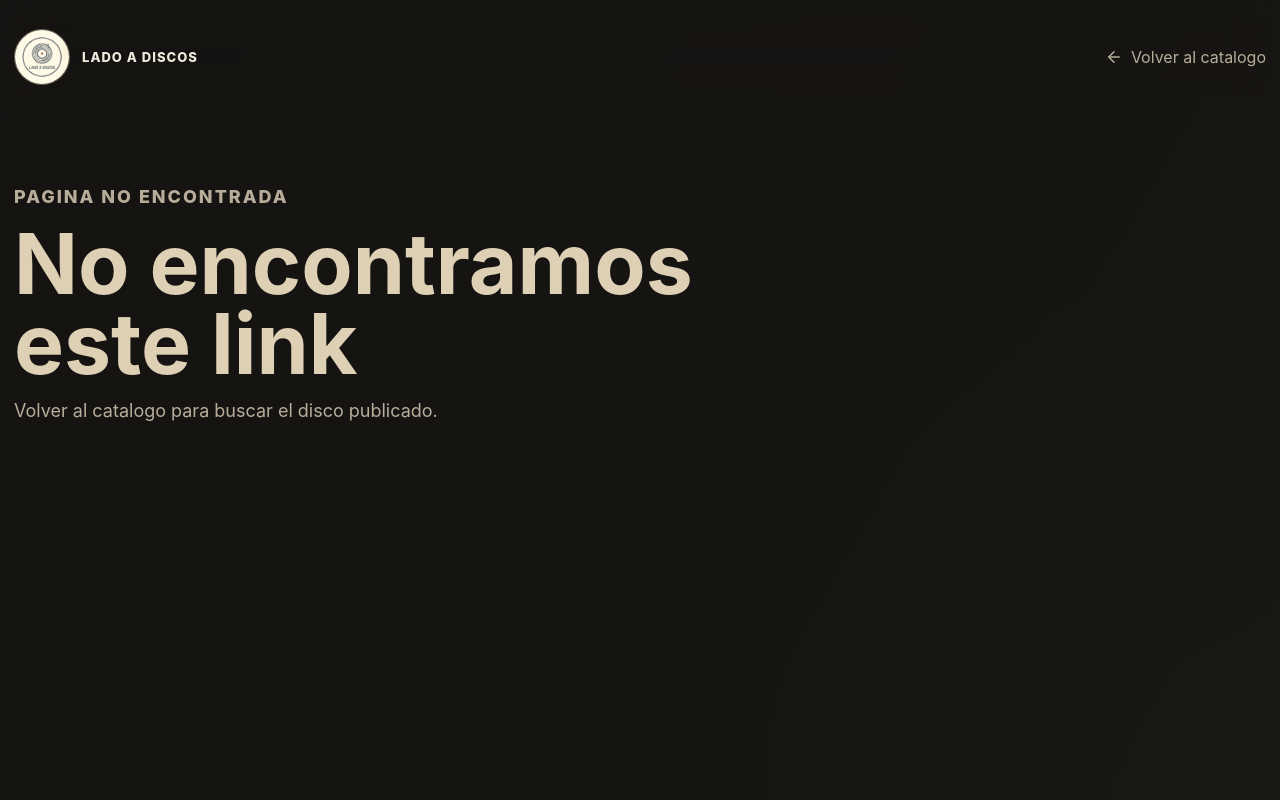
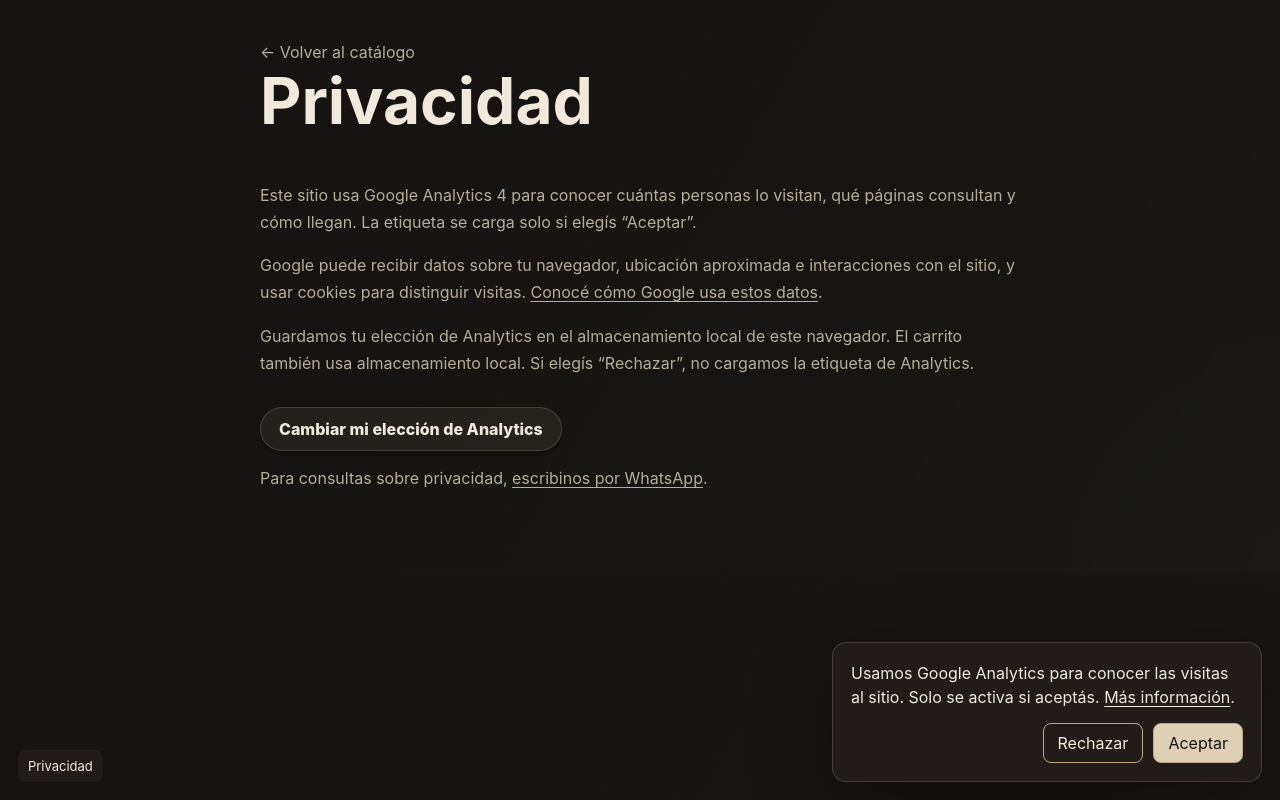
Before and after one commit to gerogoya/lado-a-discos-web-store, a Next.js app: page /privacidad in a window 1280 px wide. Before the commit this address had no page. Built offline with nearby package versions, Linux system fonts and the light colour scheme.

Commit message:
Add consent-based Google Analytics tracking

```diff
--- a/app/globals.css
+++ b/app/globals.css
@@ -1357,3 +1357,33 @@ p {
     width: 100%;
   }
 }
+
+.analytics-consent {
+  position: fixed;
+  z-index: 90;
+  right: 18px;
+  bottom: 18px;
+  width: min(430px, calc(100vw - 36px));
+  padding: 18px;
+  border: 1px solid var(--line);
+  border-radius: 14px;
+  background: #211c19;
+  box-shadow: var(--shadow);
+}
+
+.analytics-consent p { margin: 0 0 14px; line-height: 1.5; }
+.analytics-consent a, .privacy-page a:not(.back-link) { text-decoration: underline; text-underline-offset: 3px; }
+.analytics-consent-actions { display: flex; gap: 10px; justify-content: flex-end; }
+.analytics-consent-actions button { padding: 9px 14px; border: 1px solid var(--paper-dim); border-radius: 8px; background: transparent; color: var(--ink); }
+.analytics-consent-actions button:last-child { background: var(--paper); color: var(--charcoal); }
+.analytics-consent-actions button:focus-visible, .privacy-link:focus-visible { outline: 2px solid #9be2ca; outline-offset: 3px; }
+.privacy-link { position: fixed; z-index: 41; left: 18px; bottom: 18px; padding: 8px 10px; border-radius: 8px; background: #211c19; font-size: 13px; }
+.privacy-page { max-width: 760px; padding-top: 42px; }
+.privacy-page h1 { font-size: clamp(38px, 6vw, 64px); }
+.privacy-page p { color: var(--muted); line-height: 1.7; }
+.privacy-preferences { margin: 14px 0; }
+
+@media (max-width: 560px) {
+  .analytics-consent { right: 9px; bottom: 9px; width: calc(100vw - 18px); }
+  .privacy-link { left: 9px; bottom: 9px; }
+}
--- a/app/layout.tsx
+++ b/app/layout.tsx
@@ -1,5 +1,6 @@
 import type { Metadata } from "next";
 import { AuthRedirectHandler } from "@/components/AuthRedirectHandler";
+import { AnalyticsConsent } from "@/components/AnalyticsConsent";
 import "./globals.css";
 
 export const metadata: Metadata = {
@@ -22,6 +23,7 @@ export default function RootLayout({
       <body suppressHydrationWarning>
         <AuthRedirectHandler />
         {children}
+        <AnalyticsConsent />
       </body>
     </html>
   );
--- /dev/null
+++ b/app/privacidad/page.tsx
@@ -0,0 +1,22 @@
+import Link from "next/link";
+import { PrivacyPreferences } from "@/components/PrivacyPreferences";
+import { buildWhatsAppUrl } from "@/lib/store-config";
+
+export const metadata = {
+  title: "Privacidad | LADO A DISCOS",
+  description: "Información sobre Google Analytics y las preferencias de privacidad de LADO A DISCOS."
+};
+
+export default function PrivacyPage() {
+  return (
+    <main className="site-shell privacy-page">
+      <Link className="back-link" href="/">← Volver al catálogo</Link>
+      <h1>Privacidad</h1>
+      <p>Este sitio usa Google Analytics 4 para conocer cuántas personas lo visitan, qué páginas consultan y cómo llegan. La etiqueta se carga solo si elegís “Aceptar”.</p>
+      <p>Google puede recibir datos sobre tu navegador, ubicación aproximada e interacciones con el sitio, y usar cookies para distinguir visitas. <a href="https://policies.google.com/technologies/partner-sites" target="_blank" rel="noreferrer">Conocé cómo Google usa estos datos</a>.</p>
+      <p>Guardamos tu elección de Analytics en el almacenamiento local de este navegador. El carrito también usa almacenamiento local. Si elegís “Rechazar”, no cargamos la etiqueta de Analytics.</p>
+      <PrivacyPreferences />
+      <p>Para consultas sobre privacidad, <a href={buildWhatsAppUrl("Hola, quiero consultar sobre la privacidad de LADO A DISCOS.")} target="_blank" rel="noreferrer">escribinos por WhatsApp</a>.</p>
+    </main>
+  );
+}
--- /dev/null
+++ b/components/AnalyticsConsent.tsx
@@ -0,0 +1,63 @@
+"use client";
+
+import Link from "next/link";
+import Script from "next/script";
+import { usePathname } from "next/navigation";
+import { useEffect, useState } from "react";
+
+const measurementId = "G-NWYWRTJ1DJ";
+export const analyticsConsentKey = "lado-a-discos-analytics-consent";
+type Consent = "accepted" | "declined";
+
+export function AnalyticsConsent() {
+  const pathname = usePathname();
+  const [consent, setConsent] = useState<Consent | null | undefined>(undefined);
+
+  useEffect(() => {
+    try {
+      const saved = window.localStorage.getItem(analyticsConsentKey);
+      setConsent(saved === "accepted" || saved === "declined" ? saved : null);
+    } catch {
+      setConsent(null);
+    }
+  }, []);
+
+  if (pathname.startsWith("/admin")) return null;
+
+  function choose(value: Consent) {
+    try {
+      window.localStorage.setItem(analyticsConsentKey, value);
+    } catch {
+      // The current choice still applies for this visit.
+    }
+    setConsent(value);
+  }
+
+  return (
+    <>
+      {consent === "accepted" && (
+        <>
+          <Script src={`https://www.googletagmanager.com/gtag/js?id=${measurementId}`} strategy="afterInteractive" />
+          <Script id="google-analytics" strategy="afterInteractive">
+            {`window.dataLayer = window.dataLayer || [];
+              function gtag(){dataLayer.push(arguments);}
+              gtag('js', new Date());
+              gtag('config', '${measurementId}');`}
+          </Script>
+        </>
+      )}
+
+      {consent === null && (
+        <div className="analytics-consent" role="region" aria-label="Preferencias de privacidad">
+          <p>Usamos Google Analytics para conocer las visitas al sitio. Solo se activa si aceptás. <Link href="/privacidad">Más información</Link>.</p>
+          <div className="analytics-consent-actions">
+            <button type="button" onClick={() => choose("declined")}>Rechazar</button>
+            <button type="button" onClick={() => choose("accepted")}>Aceptar</button>
+          </div>
+        </div>
+      )}
+
+      <Link className="privacy-link" href="/privacidad">Privacidad</Link>
+    </>
+  );
+}
--- /dev/null
+++ b/components/PrivacyPreferences.tsx
@@ -0,0 +1,16 @@
+"use client";
+
+import { analyticsConsentKey } from "@/components/AnalyticsConsent";
+
+export function PrivacyPreferences() {
+  function changePreference() {
+    try {
+      window.localStorage.removeItem(analyticsConsentKey);
+    } catch {
+      // The preference can still be changed for the current visit.
+    }
+    window.location.reload();
+  }
+
+  return <button className="secondary-action privacy-preferences" type="button" onClick={changePreference}>Cambiar mi elección de Analytics</button>;
+}
```
